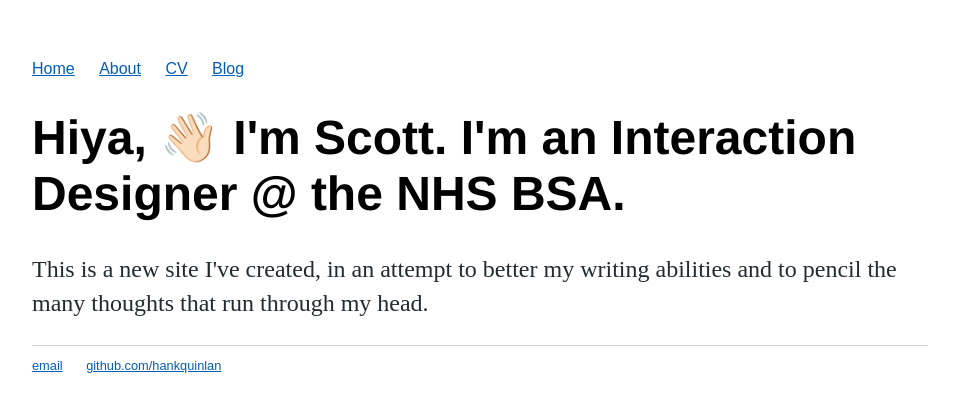
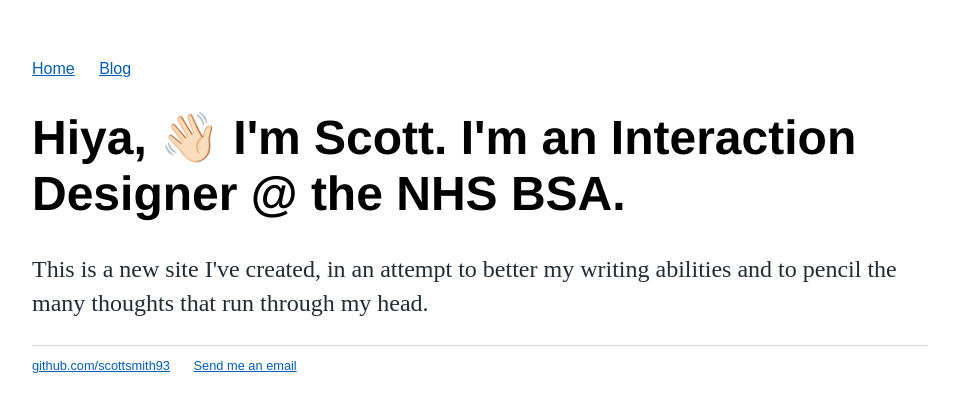
Before and after one commit to scottsmith93/scottsmith.github.io, a Jekyll site: the page built from index.html, in a window 1280 px wide. Shown: the top 412 px of the page, without its empty margins (160-1119 px from the left). Built offline with Jekyll 4.4.1, drawn with Linux system fonts in a browser that asks for light colours.

Commit message:
Update default.html

```diff
--- a/_layouts/default.html
+++ b/_layouts/default.html
@@ -8,9 +8,7 @@
 		<body>
 			<nav>
 	    		<ul>
-	        		<li><a href="/">Home</a></li>
-		        	<li><a href="/about">About</a></li>
-	        		<li><a href="/cv">CV</a></li>
+				<li><a href="/">Home</a></li>
 	        		<li><a href="/blog">Blog</a></li>
 	    		</ul>
 			</nav>
@@ -21,8 +19,8 @@
 			</div><!-- /.container -->
 			<footer>
 	    		<ul>
-	        		<li><a href="mailto:hankquinlanhub@gmail.com">email</a></li>
-	        		<li><a href="https://github.com/hankquinlan">github.com/hankquinlan</a></li>
+				<li><a href="https://github.com/scottsmith93">github.com/scottsmith93</a></li>
+	        		<li><a href="mailto:scttsmth93@gmail.com">Send me an email</a></li>
 				</ul>
 			</footer>
 		</body>
```
